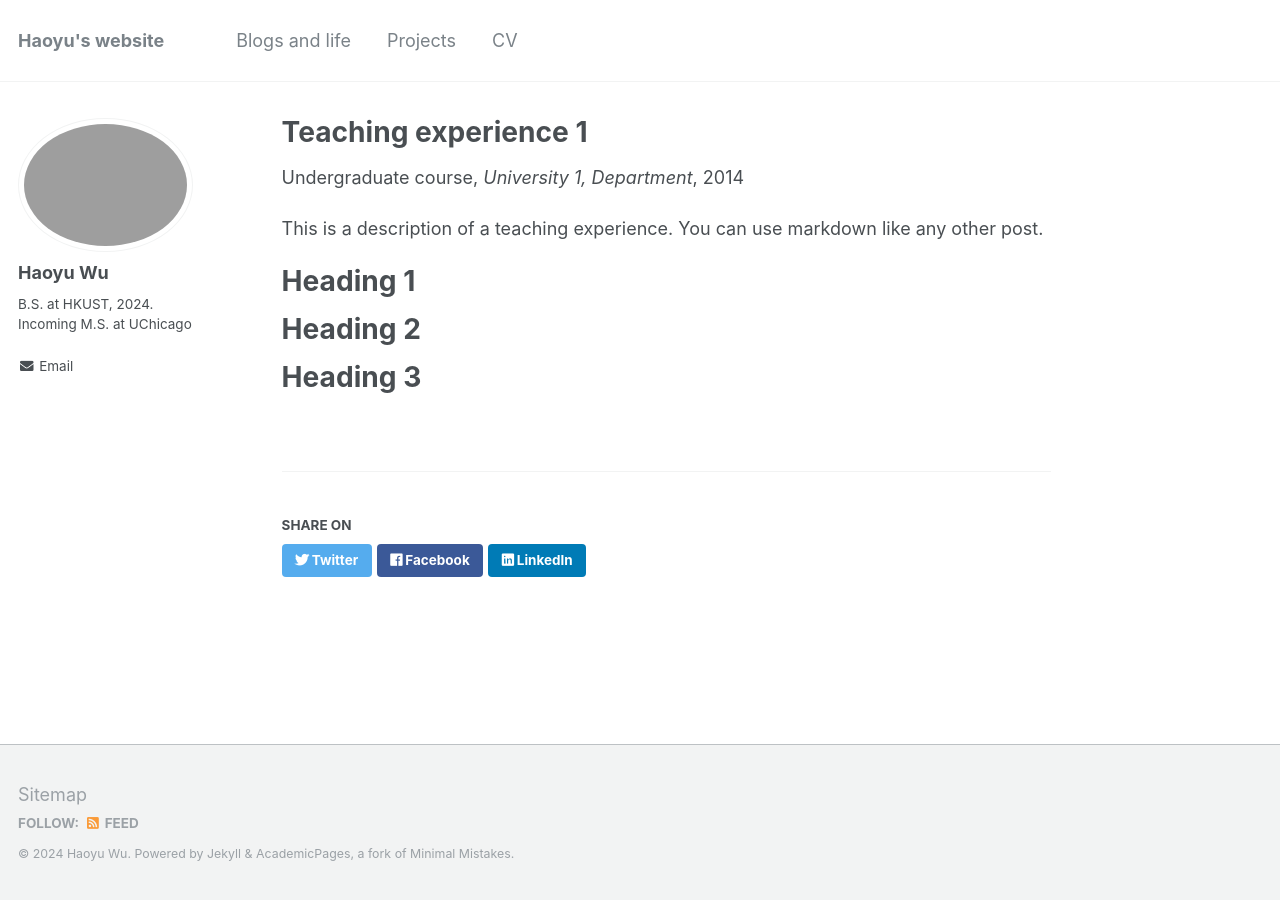
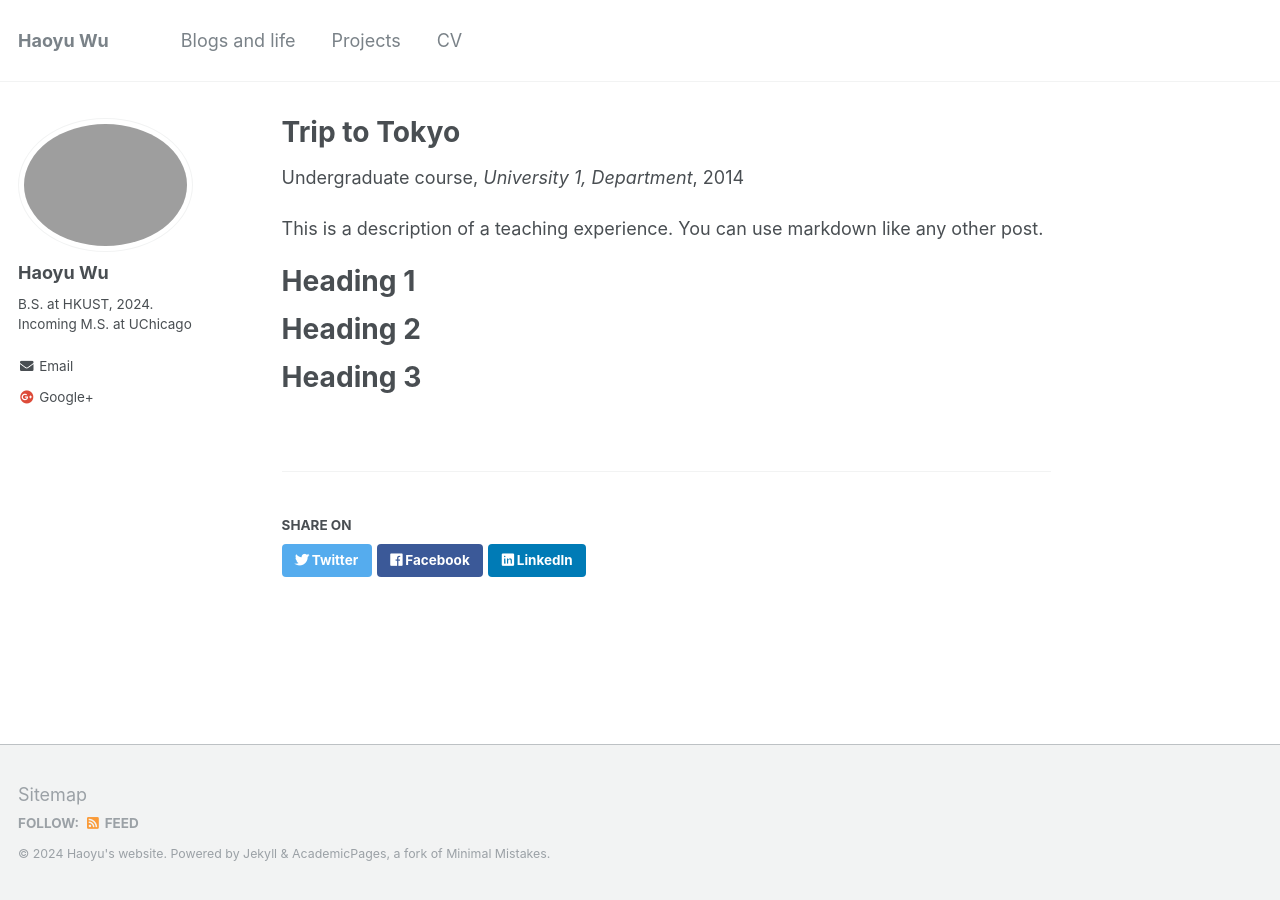
Before and after one commit to haoyuwu02/haoyuwu02.github.io, a Jekyll site: the page built from _teaching/blog1.md, in a window 1280 px wide. Built offline with Jekyll 4.4.1, drawn with Linux system fonts in a browser that asks for light colours.

Commit message:
generalupdate

```diff
--- a/_config.yml
+++ b/_config.yml
@@ -7,9 +7,9 @@
 
 # Site Settings
 locale                   : "en-US"
-title                    : "Haoyu's website"
+title                    : "Haoyu Wu"
 title_separator          : "-"
-name                     : &name "Haoyu Wu"
+name                     : &name "Haoyu's website"
 description              : &description "personal description"
 url                      : "https://haoyuwu02.github.io/" # the base hostname & protocol for your site e.g. "https://mmistakes.github.io"
 baseurl                  : "" # the subpath of your site, e.g. "/blog"
@@ -91,7 +91,7 @@ author:
   facebook         :
   foursquare       :
   github           :
-  google_plus      :
+  google_plus      : "https://scholar.google.com/citations?user=M3dPmy4AAAAJ&hl=en"
   keybase          :
   instagram        :
   impactstory      : #"https://profiles.impactstory.org/u/xxxx-xxxx-xxxx-xxxx"
--- a/_teaching/blog1.md
+++ b/_teaching/blog1.md
@@ -1,5 +1,5 @@
 ---
-title: "Teaching experience 1"
+title: "Trip to Tokyo"
 collection: teaching
 type: "Undergraduate course"
 permalink: /teaching/2014-spring-teaching-1
```
